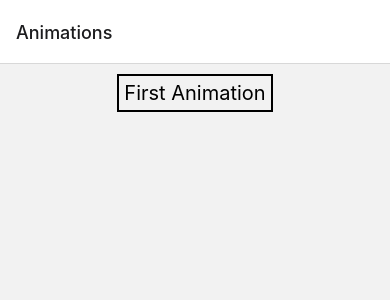
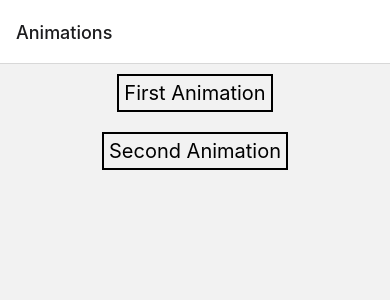
Before and after one commit to Gnarll/Reanimated2, a React Native app: screen / in a window 390 px wide. Shown: the top 300 px of the page. Built offline with nearby package versions, Linux system fonts and the light colour scheme.

Commit message:
add second animation

```diff
--- a/App.tsx
+++ b/App.tsx
@@ -2,8 +2,10 @@ import * as React from 'react';
 import { NavigationContainer } from '@react-navigation/native';
 import { createNativeStackNavigator } from '@react-navigation/native-stack';
 import Home from './src/components/Home';
-import { RootStackParamList, ROUTES } from './src/types';
+import { RootStackParamList } from './src/types';
 import FirstAnimation from './src/components/FirstAnimation';
+import SecondAnimation from './src/components/SecondAnimation';
+import { ROUTES } from './src/constants';
 
 
 
@@ -14,7 +16,8 @@ const RootStack = createNativeStackNavigator<RootStackParamList>();
     <NavigationContainer>
       <RootStack.Navigator initialRouteName={ROUTES.Home} >
         <RootStack.Screen name={ROUTES.Home} component={Home} options={{ title: 'Animations'}}></RootStack.Screen>
-        <RootStack.Screen name={ROUTES.FirstAnimation} component={FirstAnimation} ></RootStack.Screen>
+        <RootStack.Screen name={ROUTES.FirstAnimation} component={FirstAnimation} options={{title: 'First Animation'}} ></RootStack.Screen>
+        <RootStack.Screen name={ROUTES.SecondAnimation} component={SecondAnimation} options={{title: 'Second Animation'}} ></RootStack.Screen>
       </RootStack.Navigator>
     </NavigationContainer>
   );
--- a/index.js
+++ b/index.js
@@ -5,5 +5,6 @@
 import {AppRegistry} from 'react-native';
 import App from './App';
 import {name as appName} from './app.json';
+import 'react-native-gesture-handler';
 
 AppRegistry.registerComponent(appName, () => App);
--- a/src/components/FirstAnimation/FirstAnimation.tsx
+++ b/src/components/FirstAnimation/FirstAnimation.tsx
@@ -1,8 +1,8 @@
 import React, { useEffect } from "react";
 import { StyleSheet, Text, View } from "react-native";
 import Animated, { useAnimatedStyle, useSharedValue, withRepeat, withSpring } from "react-native-reanimated";
+import { SIZE } from "../../constants";
 
-const SIZE: number = 100
 
 
 export const FirstAnimation = () => {
--- a/src/components/Home/Home.tsx
+++ b/src/components/Home/Home.tsx
@@ -3,18 +3,19 @@
 import { NativeStackScreenProps } from "@react-navigation/native-stack";
 import React from "react";
 import {  SafeAreaView, StyleSheet, Text, TouchableOpacity} from "react-native";
-import { RootStackParamList, ROUTES } from "../../types";
+import { ROUTES } from "../../constants";
+import { RootStackParamList } from "../../types";
 
 type Props = NativeStackScreenProps<RootStackParamList, ROUTES.Home>
 
 export const Home = ({navigation}: Props) => {
 
-    const pages: string[] = ['First Animation']
+    const pages = [{path: ROUTES.FirstAnimation, name: 'First Animation'}, {path: ROUTES.SecondAnimation, name: 'Second Animation'}]
 
     return <SafeAreaView style={styles.container}>
-     {pages.map((page: string, index: number) => {
+     {pages.map((page, index) => {
          return <TouchableOpacity key={index}>
-             <Text style={styles.box} onPress={() => navigation.navigate(ROUTES.FirstAnimation)}>{page}</Text>
+             <Text style={styles.box} onPress={() => navigation.navigate(page.path)}>{page.name}</Text>
          </TouchableOpacity>
      })}
  </SafeAreaView>
--- /dev/null
+++ b/src/components/SecondAnimation/SecondAnimation.tsx
@@ -0,0 +1,86 @@
+import React from "react";
+import { StyleSheet, View } from "react-native";
+import {   PanGestureHandler, PanGestureHandlerGestureEvent } from "react-native-gesture-handler";
+import Animated, { useAnimatedGestureHandler, useAnimatedStyle, useSharedValue } from "react-native-reanimated";
+import { CIRCLE_RADIUS, SIZE } from "../../constants";
+import { Dimensions } from 'react-native';
+import { withSpring } from "react-native-reanimated";
+
+
+export const SecondAnimation = () => {
+    const windowWidth = Dimensions.get('window').width;
+    const windowHeight = Dimensions.get('window').height;
+
+
+    const translateX = useSharedValue(0)
+    const translateY = useSharedValue(0)
+
+    type ContextType = {
+        translationX: number,
+        translationY: number
+    }
+
+
+    const panGestureEvent = useAnimatedGestureHandler<PanGestureHandlerGestureEvent, ContextType>({
+        onStart: (event, context) => {
+            context.translationX = translateX.value
+            context.translationY = translateY.value
+        },
+        onActive: (event, context) => {
+            translateX.value = event.translationX + context.translationX
+            translateY.value = event.translationY + context.translationY
+        },
+        onEnd: (event, context) => {
+
+                const distance = Math.sqrt((translateX.value) ** 2 + translateY.value ** 2)
+
+                if(distance < CIRCLE_RADIUS + SIZE / 2) {
+                    translateX.value = withSpring(0)
+                    translateY.value = withSpring(0)
+                }
+
+                if(translateX.value < - ((windowWidth - SIZE) / 2)) translateX.value = withSpring(- ((windowWidth - SIZE) / 2))
+                if(translateX.value > (windowWidth - SIZE) / 2) translateX.value = withSpring((windowWidth - SIZE) / 2)
+                if(translateY.value < - ((windowHeight - SIZE * 2) / 2)) translateY.value = withSpring(- ((windowHeight - SIZE * 2) / 2))
+                if(translateY.value > (windowHeight - SIZE * 2) / 2) translateY.value = withSpring((windowHeight - SIZE * 2) / 2)
+        },
+    })
+
+    const rStyle = useAnimatedStyle(() => {
+        return {
+            transform: [{translateX: translateX.value}, {translateY: translateY.value}]
+        }
+    })
+
+    return <View style={styles.container}>
+        <View style={styles.circle}>
+            <PanGestureHandler onGestureEvent={panGestureEvent}>
+                <Animated.View style={[styles.figure, rStyle]}/>
+            </PanGestureHandler>
+        </View>
+    </View>
+}
+
+const styles = StyleSheet.create({
+    container: {
+        flex: 1,
+        justifyContent: 'center',
+        alignItems: 'center'
+    },
+    figure: {
+        width: SIZE,
+        height: SIZE,
+        backgroundColor: 'rgba(0, 0, 256, 0.5)',
+        borderRadius: 20,
+    },
+    circle: {
+        width: CIRCLE_RADIUS * 2,
+        height: CIRCLE_RADIUS * 2,
+        justifyContent: 'center',
+        alignItems: 'center',
+        borderRadius: CIRCLE_RADIUS,
+        borderColor: 'rgba(0, 0, 256, 0.5)',
+        borderWidth: 5,
+
+    }
+})
--- /dev/null
+++ b/src/components/SecondAnimation/index.ts
@@ -0,0 +1,3 @@
+import { SecondAnimation } from "./SecondAnimation";
+
+export default SecondAnimation
--- /dev/null
+++ b/src/constants.ts
@@ -0,0 +1,8 @@
+export enum ROUTES {
+    Home = 'Home',
+    FirstAnimation = 'FirstAnimation',
+    SecondAnimation =  'SecondAnimation',
+}
+
+export const SIZE = 90
+export const CIRCLE_RADIUS = SIZE * 2
--- a/src/types.ts
+++ b/src/types.ts
@@ -1,9 +1,5 @@
 export type RootStackParamList = {
     Home: undefined,
-    FirstAnimation: undefined
+    FirstAnimation: undefined,
+    SecondAnimation: undefined,
 }
-
-export enum ROUTES {
-    Home = 'Home',
-    FirstAnimation = 'FirstAnimation'
-}
```
